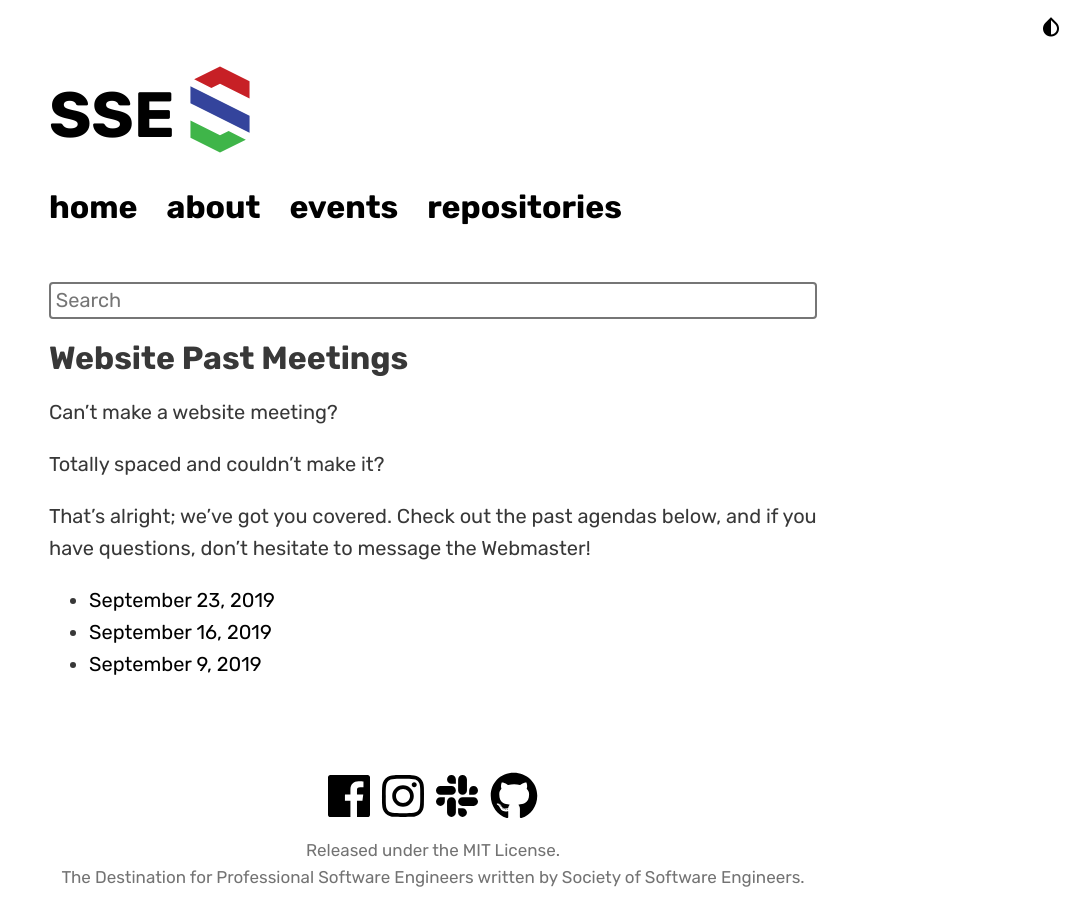
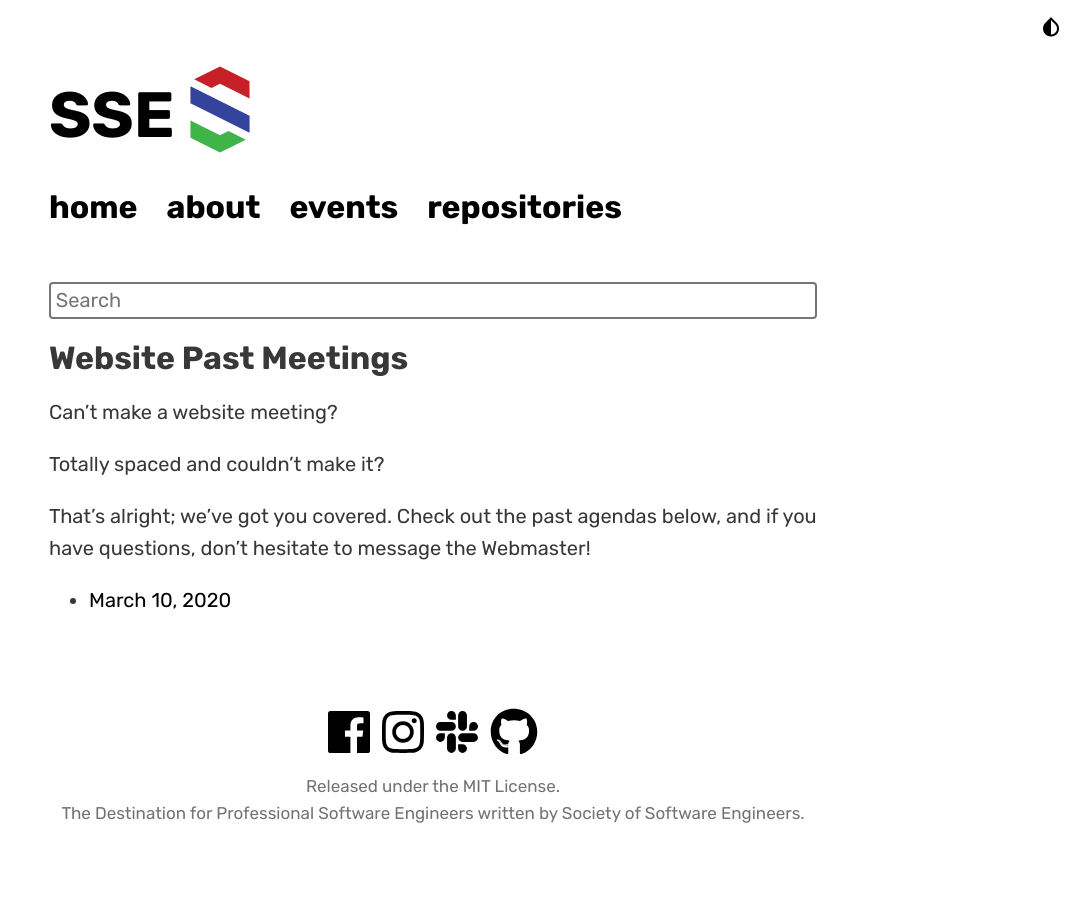
Before and after one commit to msoe-sse/msoe-sse.github.io, a Jekyll site: the page built from _events/pastMeetings.md, in a window 1280 px wide. Shown: the whole page, without its empty margins (207-1280 px from the left). Built offline with Jekyll 4.4.1, drawn with Linux system fonts in a browser that asks for light colours; nearby versions of some CDN libraries; some web fonts are replaced; after the commit the page ends 900 px from its top, so only the background shows below that.

Commit message:
Updating website past meeting to include the March 10th 2020 meeting

```diff
--- a/_data/pastMeetings.yml
+++ b/_data/pastMeetings.yml
@@ -1,8 +1,2 @@
-- date: September 23, 2019
-  link: https://docs.google.com/document/d/1OetdVQpwWdKmHECrH-X_EVXF0Ifb2_74LMAfI1Uk3JQ/edit
-
-- date: September 16, 2019
-  link: https://docs.google.com/document/d/17jAWxAh5PkatBtZTUTzU1N0Vb1s0L77K6biyjfEW3PA/edit?usp=sharing
-
-- date: September 9, 2019
-  link: https://docs.google.com/presentation/d/1tdt1ggyX892HUHy8bQ4pNSAXVhUAU_uxRMvh8EIPI3w/edit?usp=sharing
+- date: March 10, 2020
+  link: https://docs.google.com/document/d/1WrsR-iu0D7-qQvtBJFnlqwo4zGamyhtELVGZ0qEkLvw/edit?usp=sharing
```
